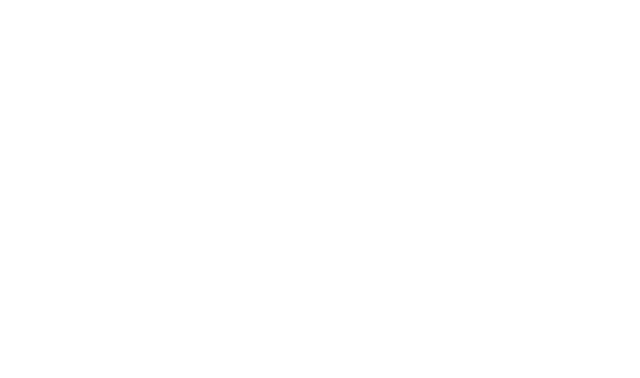
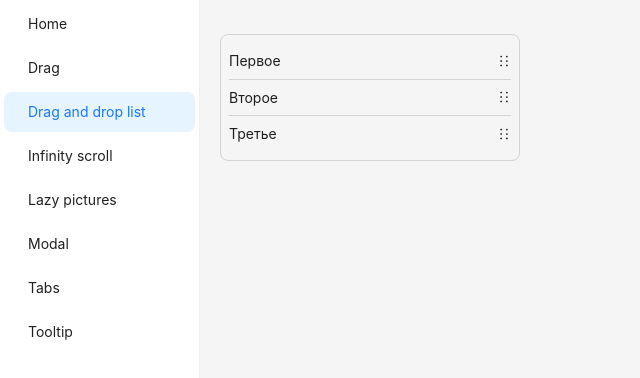
Before and after one commit to erokh1na/examples, a React (Vite) app: page /drag-and-drop-list in a window 1280 px wide. Before the commit this address had no page. Shown: the top 378 px of the page, without its empty margins (0-640 px from the left). Built offline with nearby package versions, Linux system fonts and the light colour scheme.

Commit message:
feat: drag and drop list

```diff
--- a/package.json
+++ b/package.json
@@ -40,5 +40,8 @@
     "typescript": "~5.8.3",
     "typescript-eslint": "^8.39.0",
     "vite": "^7.1.0"
+  },
+  "volta": {
+    "node": "22.17.0"
   }
 }
--- /dev/null
+++ b/src/core/lib/drag-and-drop-list/drag-and-drop-list.module.scss
@@ -0,0 +1,21 @@
+.list {
+  width: 100%;
+  padding: 8px;
+
+  list-style: none;
+
+  border: 1px solid lightgray;
+  border-radius: 8px;
+}
+
+.item {
+  display: flex;
+  justify-content: space-between;
+  padding-block: 8px;
+
+  width: 100%;
+}
+
+.item:not(:last-child) {
+  border-bottom: 1px solid lightgray;
+}
--- /dev/null
+++ b/src/core/lib/drag-and-drop-list/drag-and-drop-list.tsx
@@ -0,0 +1,70 @@
+import { HolderOutlined } from "@ant-design/icons"
+import { useRef, useState } from "react"
+import styles from "./drag-and-drop-list.module.scss"
+import { DragAndDropListProps } from "./types"
+
+export const usedragAndDropList = ({ initialItems }) => {
+  const [items, setItems] = useState(initialItems)
+
+  const draggedItemIndex = useRef(null)
+  const targetItemIndex = useRef(null)
+
+  const dragOver = (e) => {
+    e.preventDefault()
+  }
+
+  const dragStart = (e) => {
+    draggedItemIndex.current = e.target.dataset.index
+
+    e.dataTransfer.effectAllowed = "move"
+  }
+
+  const dragEnter = (e) => {
+    targetItemIndex.current = e.target.dataset.index
+  }
+
+  const drop = (e) => {
+    e.preventDefault()
+
+    const copyItems = [...items]
+    const draggedItemContent = copyItems[draggedItemIndex.current]
+
+    copyItems.splice(draggedItemIndex.current, 1)
+    copyItems.splice(targetItemIndex.current, 0, draggedItemContent)
+
+    draggedItemIndex.current = null
+    targetItemIndex.current = null
+
+    setItems(copyItems)
+  }
+
+  return {
+    items,
+    dragOver,
+    dragStart,
+    dragEnter,
+    drop,
+  }
+}
+
+export const DragAndDropList = (props: DragAndDropListProps) => {
+  const dragAndDropList = usedragAndDropList({ initialItems: props.items })
+
+  return (
+    <ul className={styles.list} onDragOver={dragAndDropList.dragOver} onDrop={dragAndDropList.drop}>
+      {dragAndDropList.items.map((item, index) => (
+        <li
+          draggable
+          key={item.id}
+          className={styles.item}
+          data-index={index}
+          onDragStart={dragAndDropList.dragStart}
+          onDragEnter={dragAndDropList.dragEnter}
+        >
+          {item.text}
+          <HolderOutlined />
+        </li>
+      ))}
+    </ul>
+  )
+}
--- /dev/null
+++ b/src/core/lib/drag-and-drop-list/index.ts
@@ -0,0 +1 @@
+export * from "./drag-and-drop-list"
--- /dev/null
+++ b/src/core/lib/drag-and-drop-list/types.ts
@@ -0,0 +1,8 @@
+export interface DragAndDropListItem {
+  id: number
+  text: string
+}
+
+export interface DragAndDropListProps {
+  items: DragAndDropListItem[]
+}
--- a/src/routing/layouts/layout-main/layout-main.tsx
+++ b/src/routing/layouts/layout-main/layout-main.tsx
@@ -12,17 +12,21 @@
       key: "/",
       label: <Link to="/">Home</Link>,
     },
-    {
-      key: "/accordion",
-      label: <Link to="/accordion">Accordion</Link>,
-    },
-    {
-      key: "/dir-files",
-      label: <Link to="/dir-files">Directory & files</Link>,
-    },
+    // {
+    //   key: "/accordion",
+    //   label: <Link to="/accordion">Accordion</Link>,
+    // },
+    // {
+    //   key: "/dir-files",
+    //   label: <Link to="/dir-files">Directory & files</Link>,
+    // },
     {
       key: "/drag",
       label: <Link to="/drag">Drag</Link>,
+    },
+    {
+      key: "/drag-and-drop-list",
+      label: <Link to="/drag-and-drop-list">Drag and drop list</Link>,
     },
     {
       key: "/infinity-scroll",
@@ -36,26 +40,26 @@
       key: "/modal",
       label: <Link to="/modal">Modal</Link>,
     },
-    {
-      key: "/pagination",
-      label: <Link to="/pagination">Pagination</Link>,
-    },
-    {
-      key: "/slider",
-      label: <Link to="/slider">Slider</Link>,
-    },
+    // {
+    //   key: "/pagination",
+    //   label: <Link to="/pagination">Pagination</Link>,
+    // },
+    // {
+    //   key: "/slider",
+    //   label: <Link to="/slider">Slider</Link>,
+    // },
     {
       key: "/tabs",
       label: <Link to="/tabs">Tabs</Link>,
     },
-    {
-      key: "/tic-tac-toe",
-      label: <Link to="/tic-tac-toe">Tic-tac-toe</Link>,
-    },
-    {
-      key: "/todo",
-      label: <Link to="/todo">Todo</Link>,
-    },
+    // {
+    //   key: "/tic-tac-toe",
+    //   label: <Link to="/tic-tac-toe">Tic-tac-toe</Link>,
+    // },
+    // {
+    //   key: "/todo",
+    //   label: <Link to="/todo">Todo</Link>,
+    // },
     {
       key: "/tooltip",
       label: <Link to="/tooltip">Tooltip</Link>,
--- a/src/routing/pages/index.ts
+++ b/src/routing/pages/index.ts
@@ -1,6 +1,7 @@
 export * from "./page-accordion"
 export * from "./page-dir-files"
 export * from "./page-drag"
+export * from "./page-drag-and-drop-list"
 export * from "./page-home"
 export * from "./page-infinity-scroll"
 export * from "./page-lazy-image"
--- /dev/null
+++ b/src/routing/pages/page-drag-and-drop-list/index.ts
@@ -0,0 +1 @@
+export * from "./page-drag-and-drop-list"
--- /dev/null
+++ b/src/routing/pages/page-drag-and-drop-list/page-drag-and-drop-list.module.scss
@@ -0,0 +1,3 @@
+.list {
+  width: 300px;
+}
--- /dev/null
+++ b/src/routing/pages/page-drag-and-drop-list/page-drag-and-drop-list.tsx
@@ -0,0 +1,27 @@
+import { DragAndDropList } from "@/core/lib/drag-and-drop-list"
+import styles from "./page-drag-and-drop-list.module.scss"
+
+export const PageDragAndDropList = () => {
+  const items = [
+    {
+      id: 1,
+      text: "Первое",
+    },
+    {
+      id: 2,
+      text: "Второе",
+    },
+    {
+      id: 3,
+      text: "Третье",
+    },
+  ]
+
+  return (
+    <div className={styles.container}>
+      <div className={styles.list}>
+        <DragAndDropList items={items} />
+      </div>
+    </div>
+  )
+}
--- a/src/routing/routing.tsx
+++ b/src/routing/routing.tsx
@@ -4,6 +4,7 @@
   PageAccordion,
   PageDirFiles,
   PageDrag,
+  PageDragAndDropList,
   PageHome,
   PageInfinityScroll,
   PageLazyImage,
@@ -24,6 +25,7 @@
         <Route path="accordion" element={<PageAccordion />} />
         <Route path="dir-files" element={<PageDirFiles />} />
         <Route path="drag" element={<PageDrag />} />
+        <Route path="drag-and-drop-list" element={<PageDragAndDropList />} />
         <Route path="infinity-scroll" element={<PageInfinityScroll />} />
         <Route path="lazy-image" element={<PageLazyImage />} />
         <Route path="modal" element={<PageModal />} />
```
Also changed, not shown: 1 other file (tests, documents, lock files or other folders).
